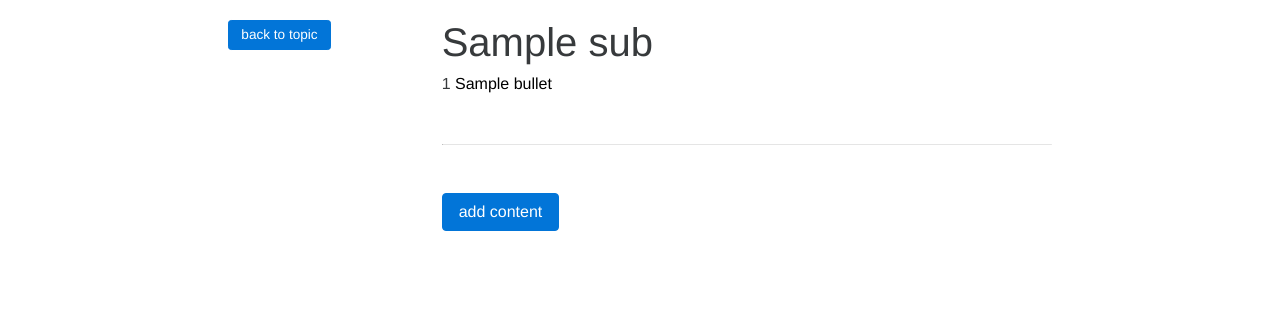
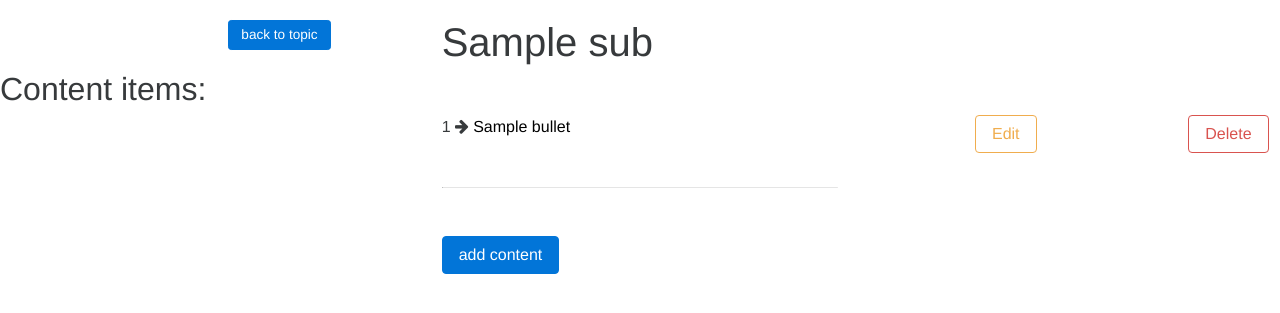
Before and after one commit to jstacoder/flask-talks, a Flask app: template templates/sub.html in a window 1280 px wide. Shown: the part 54-367 px from the top of the page. Run offline with Flask 2, Linux system fonts and the light colour scheme; the template is opened without the code that fills it: most values are stand-ins (such as "Sample title", 1, 10 or a date in 2020); data that the repository does not hold is empty; some libraries are stand-ins or nearby versions.

Commit message:
adding edit/delete for content

```diff
--- a/templates/sub.html
+++ b/templates/sub.html
@@ -9,10 +9,17 @@
         </div>
     </div>
     <div class=row>
+        <h2>Content items:</h2>
         {% for c in sub['content_items'] %}
-            <div class="col-md-6 col-md-offset-4">
-                <p>{{ loop.index }} <a style="color:black;" href="{{ url_for('.view_content',content_id=c.id) }}">{{ c.bullet }}</a></p>
+            <div class="col-md-4 col-md-offset-4">
+                <p>{{ loop.index }} <i class="fa fa-arrow-right"></i> <a style="color:black;" href="{{ url_for('.view_content',content_id=c.id) }}">{{ c.bullet }}</a></p>
                 <hr />
+            </div>
+            <div class="col-md-1 col-md-offset-1">
+                <a class="btn btn-warning-outline">Edit</a>
+            </div>
+            <div class="col-md-1 col-md-offset-1">
+                <a class="btn btn-danger-outline">Delete</a>
             </div>
         {% endfor %}
     </div>
```
